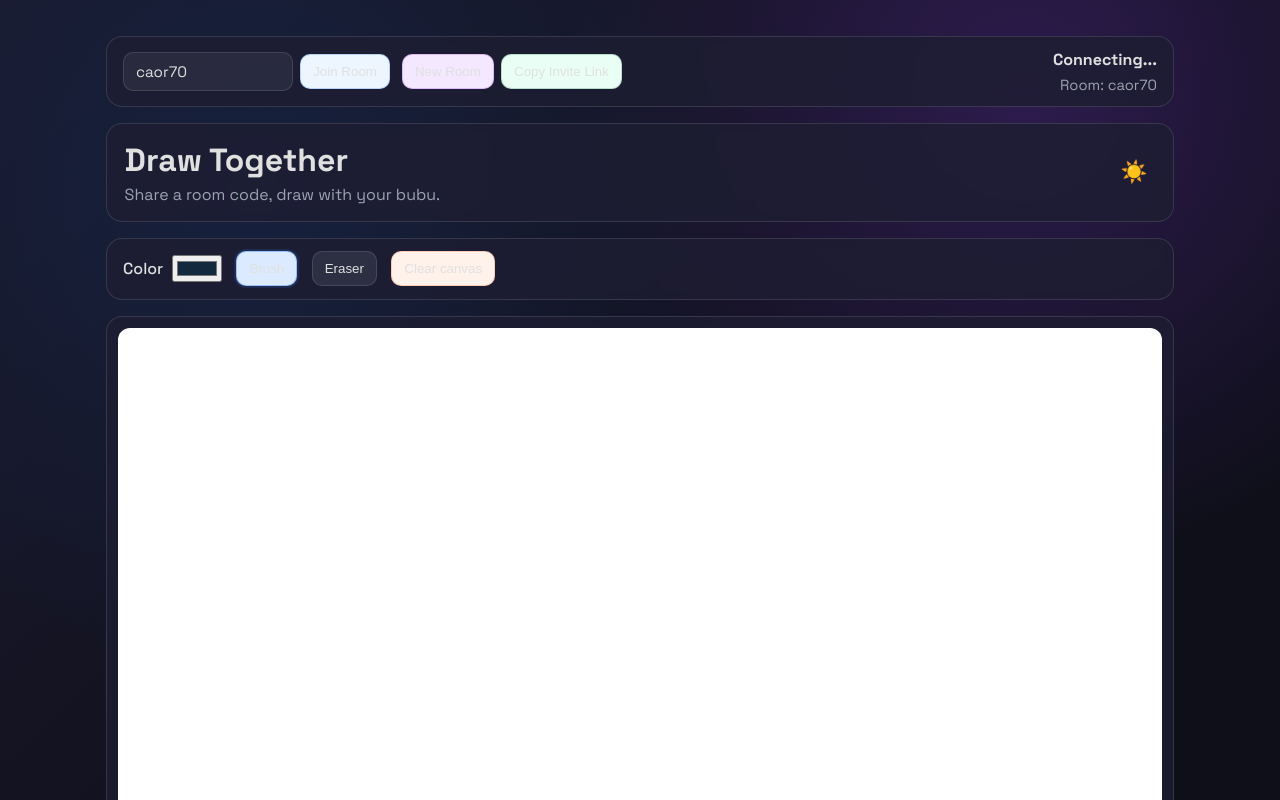
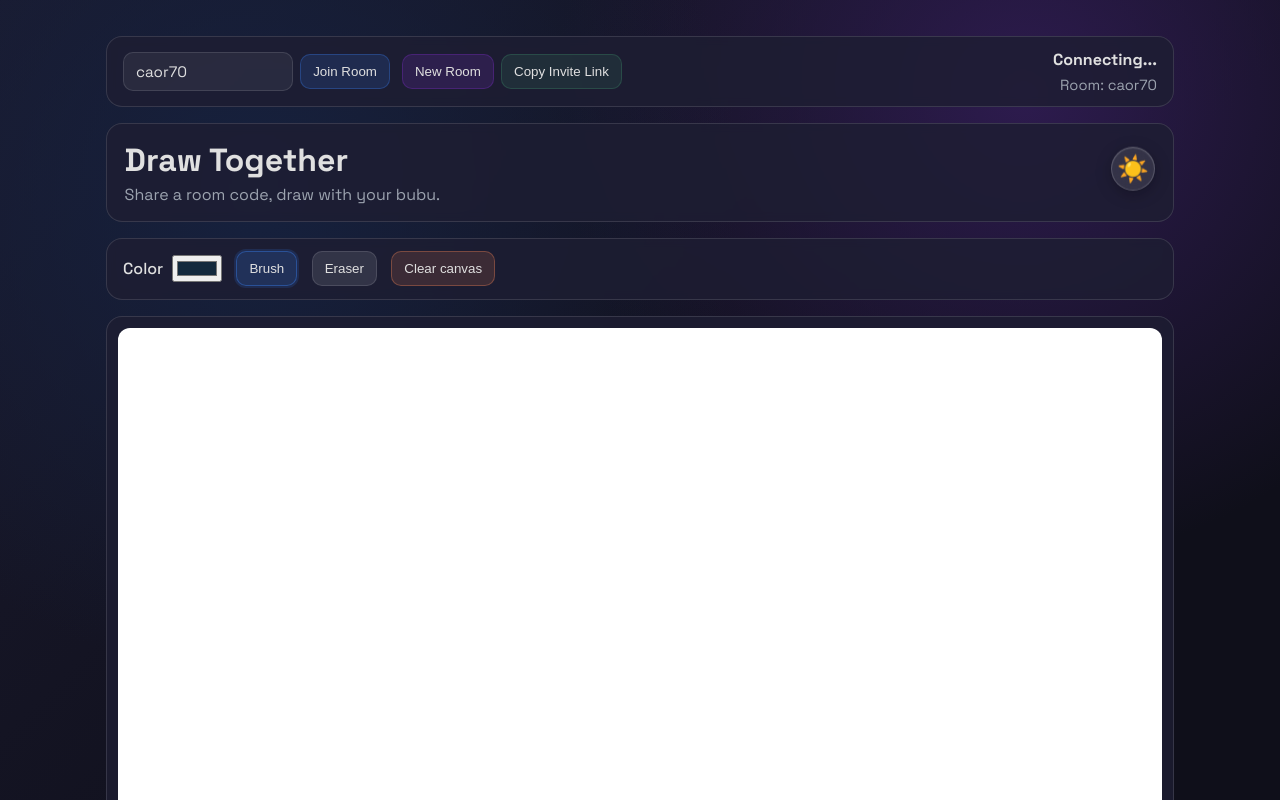
Before and after one commit to HmmMarcelo/Draw-With-Your-BuBu, a website: page public/index.html in a window 1280 px wide. Both pictures are taken after a click on the button "Toggle dark mode". Shown: the top 800 px of the page. Drawn offline with nearby package versions, Linux system fonts and the light colour scheme; no server answers.

Commit message:
Fix dark mode button colors, animated glass dark toggle

```diff
--- a/public/styles.css
+++ b/public/styles.css
@@ -29,6 +29,34 @@ body.dark {
 body.dark button {
   background: rgba(255, 255, 255, 0.08);
   color: var(--ink);
+}
+
+body.dark #join-btn {
+  background: rgba(59, 130, 246, 0.15);
+}
+
+body.dark #new-room-btn {
+  background: rgba(147, 51, 234, 0.15);
+}
+
+body.dark #copy-link {
+  background: rgba(64, 145, 108, 0.15);
+}
+
+body.dark #clear {
+  background: rgba(239, 131, 84, 0.15);
+}
+
+body.dark .tool-btn {
+  background: rgba(255, 255, 255, 0.1);
+}
+
+body.dark .tool-btn.active {
+  background: rgba(59, 130, 246, 0.2);
+}
+
+body.dark #eraser-btn.active {
+  background: rgba(220, 38, 38, 0.2);
 }
 
 body.dark .join-bar input[type="text"] {
@@ -219,12 +247,44 @@ h1 {
   display: flex;
 }
 
+@keyframes floatBob {
+  0%, 100% { transform: translateY(0); }
+  50% { transform: translateY(-4px); }
+}
+
 #dark-toggle {
-  font-size: 1.35rem;
-  background: transparent;
-  border: none;
-  padding: 0.3rem 0.5rem;
+  font-size: 1.6rem;
+  width: 2.8rem;
+  height: 2.8rem;
+  display: flex;
+  align-items: center;
+  justify-content: center;
+  border-radius: 50%;
+  background: rgba(255, 255, 255, 0.35);
+  backdrop-filter: blur(12px);
+  -webkit-backdrop-filter: blur(12px);
+  border: 1px solid rgba(255, 255, 255, 0.45);
+  box-shadow: 0 4px 16px rgba(0, 0, 0, 0.08), inset 0 1px 1px rgba(255,255,255,0.6);
+  padding: 0;
   cursor: pointer;
+  animation: floatBob 3s ease-in-out infinite;
+  transition: background 300ms ease, box-shadow 300ms ease;
+}
+
+#dark-toggle:hover {
+  transform: none;
+  background: rgba(255, 255, 255, 0.5);
+  box-shadow: 0 6px 20px rgba(0, 0, 0, 0.12), inset 0 1px 1px rgba(255,255,255,0.7);
+}
+
+body.dark #dark-toggle {
+  background: rgba(255, 255, 255, 0.1);
+  border-color: rgba(255, 255, 255, 0.18);
+  box-shadow: 0 4px 16px rgba(0, 0, 0, 0.25), inset 0 1px 1px rgba(255,255,255,0.1);
+}
+
+body.dark #dark-toggle:hover {
+  background: rgba(255, 255, 255, 0.18);
 }
 
 button {
```
